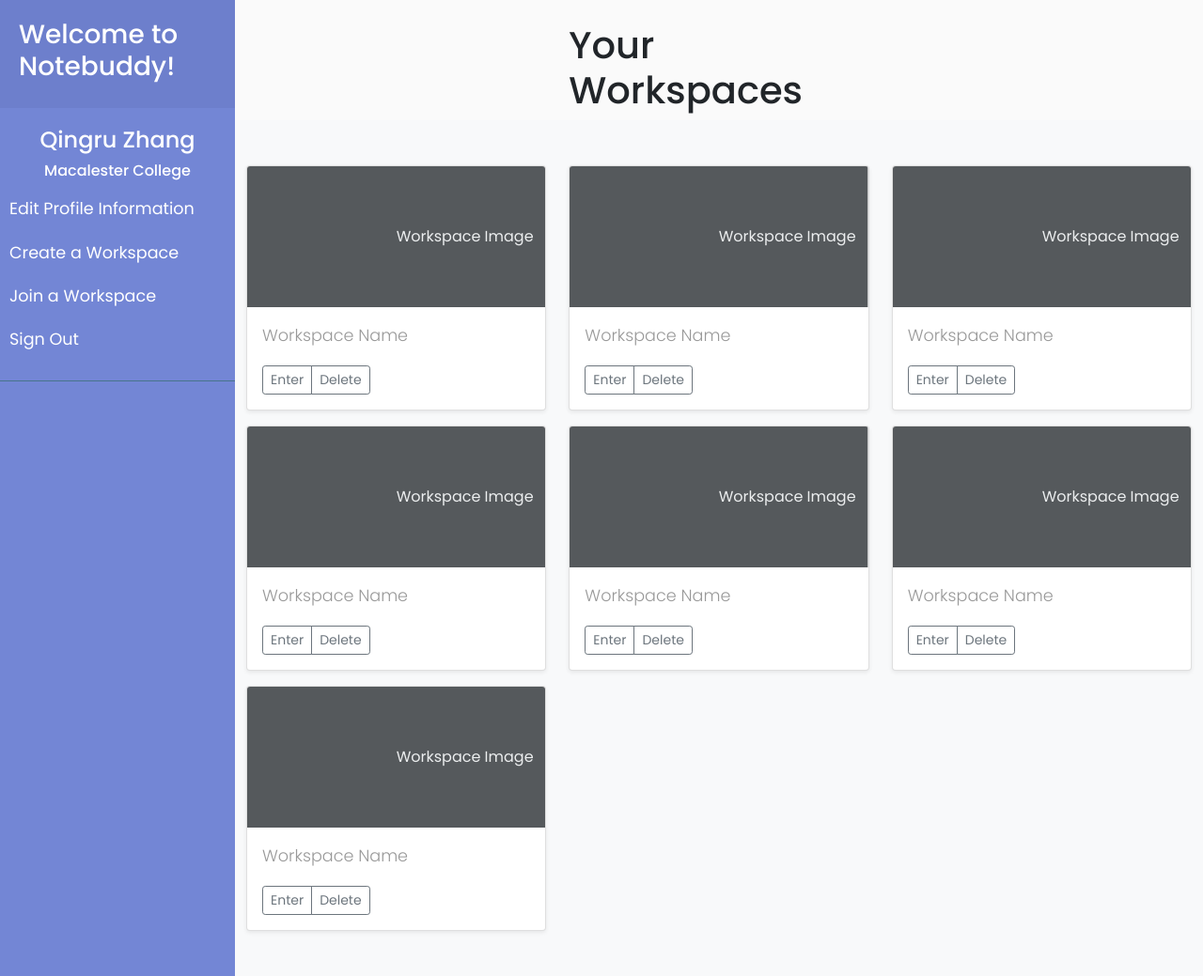
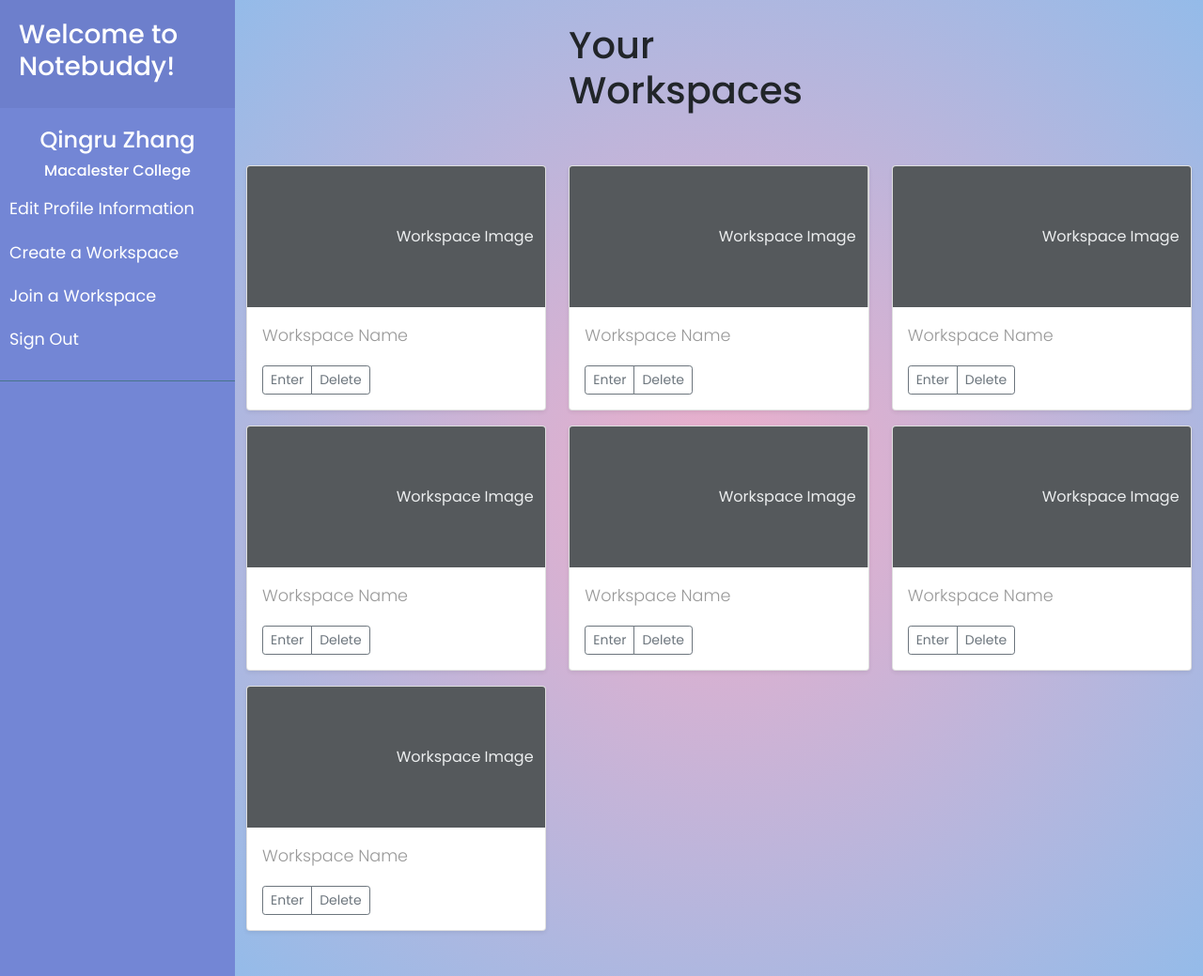
Before and after one commit to stephaniele/notebuddy, a Flask app: page / in a window 1280 px wide. Shown: the whole page at 94% size. Run offline with Flask 2, Linux system fonts and the light colour scheme; some libraries are stand-ins or nearby versions.

Commit message:
style change

```diff
--- a/static/homepage.css
+++ b/static/homepage.css
@@ -101,3 +101,8 @@ a, a:hover, a:focus {
     color: #fff;
     background: #6d7fcc;
 }
+
+#content {
+    background: rgb(238,174,202);
+    background: radial-gradient(circle, rgba(238,174,202,1) 0%, rgba(148,187,233,1) 100%);
+}
--- a/templates/homepage.html
+++ b/templates/homepage.html
@@ -100,11 +100,11 @@
                   </div>
                   <div class="mb-3">
                     <label for="date-picker-example" class="form-label">Start Date</label>
-                    <input placeholder="Selected date" type="text" id="date-picker-example" class="form-control datepicker">
+                    <input placeholder="Selected date" type="date" id="date-picker-example" class="form-control datepicker">
                   </div>
                   <div class="mb-3">
                     <label for="exampleInputName2" class="form-label">End Date</label>
-                    <input type="text" class="form-control" id="exampleInputName2">
+                    <input type="date" class="form-control" id="exampleInputName2">
                   </div>
                   <div class="mb-3">
                     <label for="exampleInputName2" class="form-label">Days of Week</label>
@@ -154,7 +154,7 @@
                 </div>
             </div>
 
-            <div class="album py-5 bg-light">
+            <div class="album py-5">
 
                 <div class="container">
 
```
